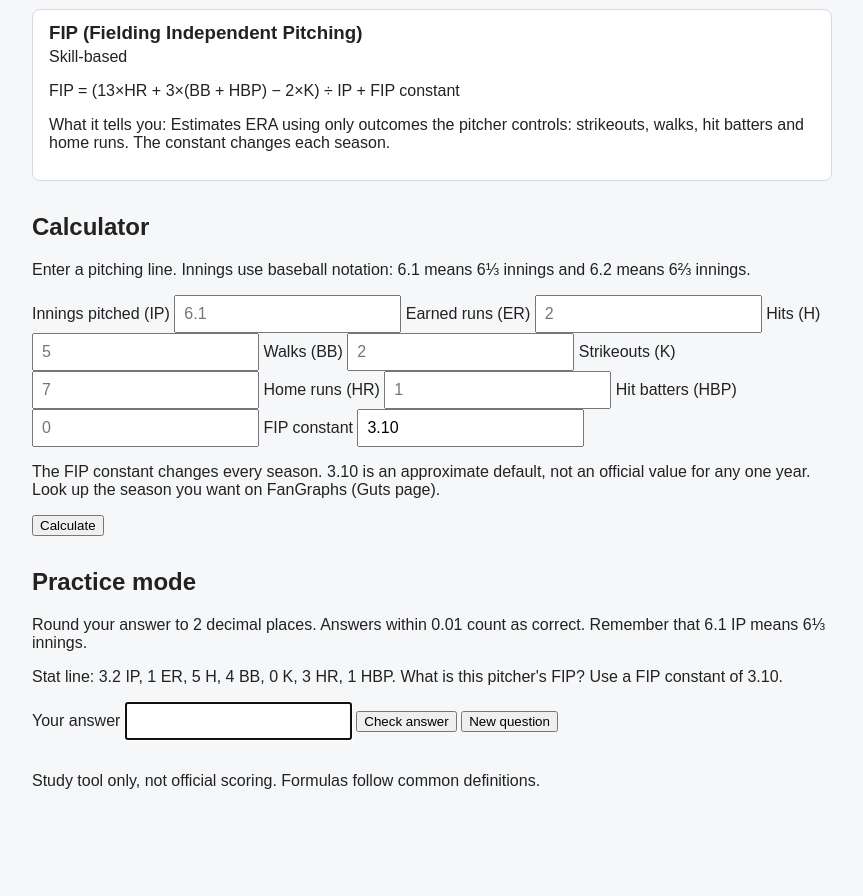
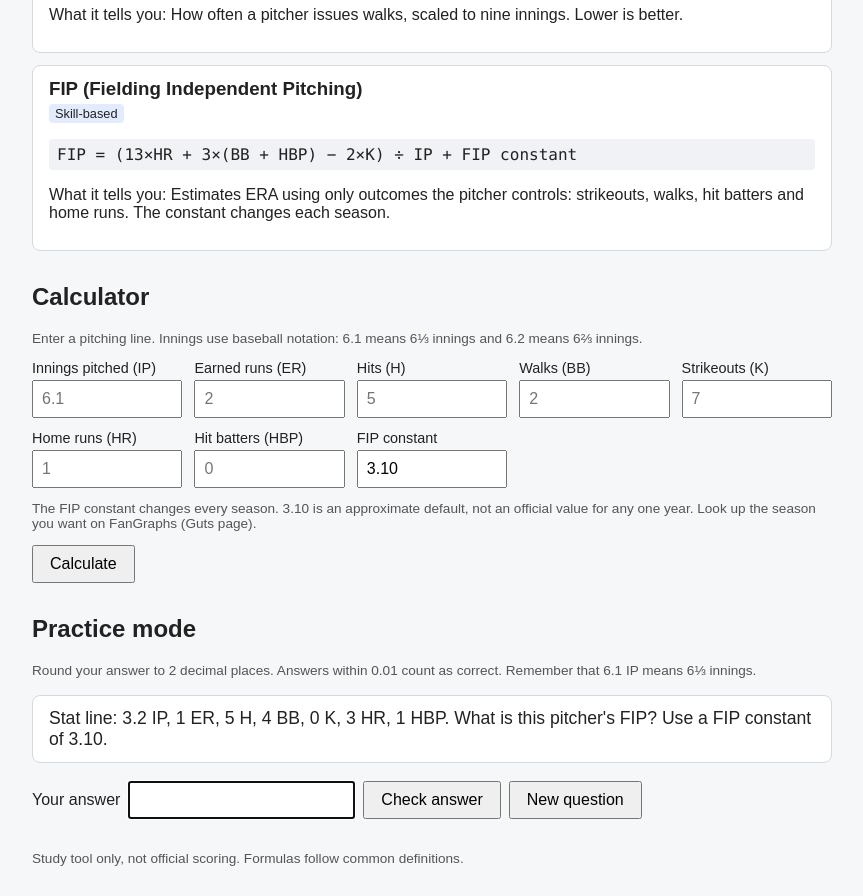
Before and after one commit to donovanhughes10/pitching-stats-helper, a plain HTML site: page index.html in a window 1280 px wide. Shown: the part 919-1815 px from the top of the page, without its empty margins (208-1071 px from the left). Before the commit the page ends 1741 px from the top, so only its background shows below. Drawn offline with Linux system fonts and the light colour scheme.

Commit message:
Restore style.css and add likely-mistake style

```diff
--- a/style.css
+++ b/style.css
@@ -36,3 +36,68 @@ input, select {
 
 .tag {
   display: inline-block;
+  font-size: 0.8rem;
+  background: #e3ecff;
+  border-radius: 4px;
+  padding: 2px 6px;
+}
+
+.formula {
+  font-family: Consolas, monospace;
+  background: #f0f2f5;
+  padding: 6px 8px;
+  border-radius: 4px;
+}
+
+.calc-grid {
+  display: grid;
+  grid-template-columns: repeat(auto-fit, minmax(140px, 1fr));
+  gap: 12px;
+  margin-bottom: 12px;
+}
+
+.calc-grid label {
+  display: flex;
+  flex-direction: column;
+  gap: 4px;
+  font-size: 0.9rem;
+}
+
+.hint { font-size: 0.85rem; color: #555; }
+
+.error { color: #b00020; font-weight: bold; }
+
+button {
+  padding: 8px 16px;
+  font-size: 1rem;
+  cursor: pointer;
+}
+
+.question {
+  font-size: 1.1rem;
+  background: #fff;
+  border: 1px solid #d5d9e0;
+  border-radius: 8px;
+  padding: 12px 16px;
+}
+
+#practice-form {
+  display: flex;
+  flex-wrap: wrap;
+  gap: 8px;
+  align-items: center;
+  margin-bottom: 12px;
+}
+
+.correct { color: #0a7d2c; font-weight: bold; }
+
+.incorrect { color: #b00020; font-weight: bold; }
+
+.mistake {
+  background: #fff4e5;
+  border-left: 4px solid #e08a00;
+  padding: 8px 12px;
+  margin: 8px 0;
+}
+
+footer { margin-top: 24px; font-size: 0.85rem; color: #555; }
```
